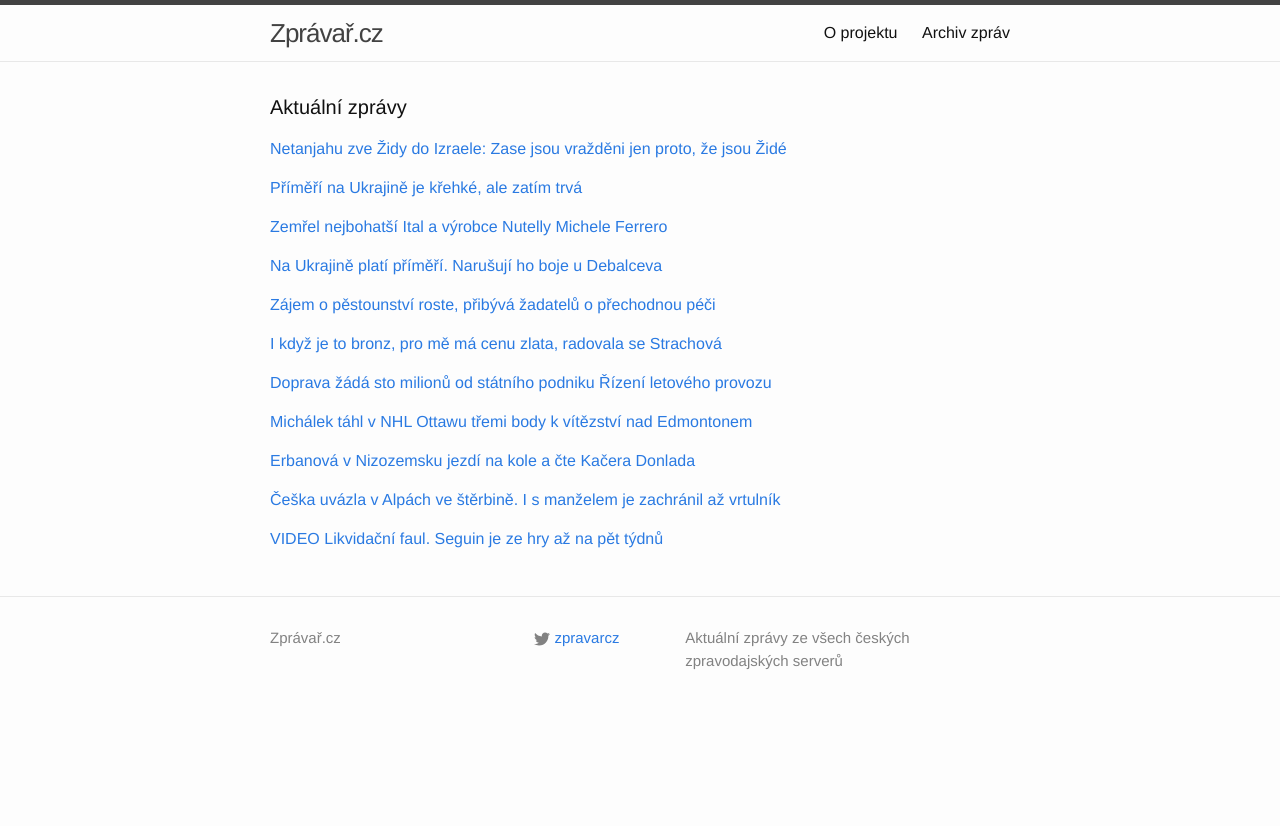
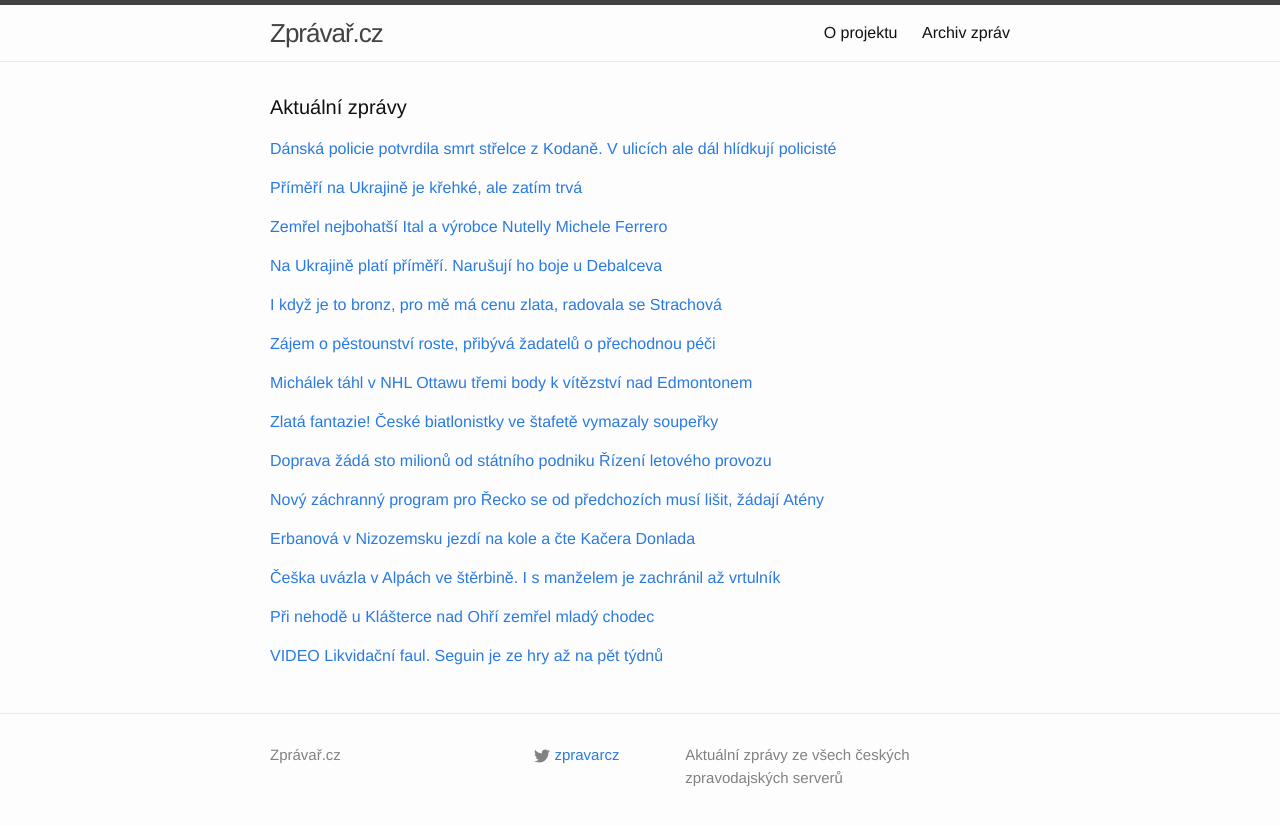
Before and after one commit to adliska/zpravar, a Jekyll site: the page built from index.html, in a window 1280 px wide. Shown: the top 826 px of the page. Built offline with Jekyll 4.4.1, drawn with Linux system fonts in a browser that asks for light colours.

Commit message:
zpravar news update

```diff
--- a/index.html
+++ b/index.html
@@ -5,9 +5,10 @@ layout: default
 <div class="home">
     <h1 class="page-heading">Aktuální zprávy</h1>
 
-<p><a href="javascript:;" onclick="toggle_visibility('zpravy0')">Netanjahu zve Židy do Izraele: Zase jsou vražděni jen proto, že jsou Židé</a></p>
+<p><a href="javascript:;" onclick="toggle_visibility('zpravy0')">Dánská policie potvrdila smrt střelce z Kodaně. V ulicích ale dál hlídkují policisté </a></p>
 <div id="zpravy0" style="display:none">
 <ul>
+<li><a href=http://www.rozhlas.cz/_zprava/danska-policie-potvrdila-smrt-strelce-z-kodane-v-ulicich-ale-dal-hlidkuji-policiste--1455768>Dánská policie potvrdila smrt střelce z Kodaně. V ulicích ale dál hlídkují policisté  - www.rozhlas.cz</a></li>
 <li><a href=http://www.ceskatelevize.cz/ct24/svet/301771-netanjahu-zve-zidy-do-izraele-zase-jsou-vrazdeni-jen-proto-ze-jsou-zide/>Netanjahu zve Židy do Izraele: Zase jsou vražděni jen proto, že jsou Židé - www.ceskatelevize.cz</a></li>
 <li><a href=http://www.lidovky.cz/netanjahu-vyzval-po-utocich-v-kodani-k-masivnimu-stehovani-zidu-do-izraele-1ux-/zpravy-svet.aspx?c=A150215_125528_ln_zahranici_mmu>Netanjahu vyzval po útocích v Kodani k masivnímu stěhování Židů do Izraele  - www.lidovky.cz</a></li>
 <li><a href=http://zpravy.e15.cz/zahranicni/udalosti/kodansky-utocnik-je-mrtev-netanjahu-zve-zidy-do-izraele-1163081>Kodaňský útočník je mrtev, Netanjahu zve Židy do Izraele - zpravy.e15.cz</a></li>
@@ -19,6 +20,7 @@ layout: default
 <li><a href=http://zpravy.e15.cz/zahranicni/udalosti/utocnik-zabil-v-kodani-dva-lidi-strilel-v-kavarne-a-u-synagogy-1163037>Útočník zabil v Kodani dva lidi, střílel v kavárně a u synagogy - zpravy.e15.cz</a></li>
 <li><a href=http://www.ceskenoviny.cz/zpravy/zpravy/dansti-policiste-dopadli-a-zabili-udajneho-kodanskeho-atentatnika/1181536>Dánští policisté dopadli a zabili údajného kodaňského atentátníka - www.ceskenoviny.cz</a></li>
 <li><a href=http://zpravy.e15.cz/zahranicni/udalosti/danske-policii-se-podarilo-dopadnout-a-zabit-utocnika-z-kodane-1163081>Dánské policii se podařilo dopadnout a zabít útočníka z Kodaně - zpravy.e15.cz</a></li>
+<li><a href=http://www.rozhlas.cz/_zprava/danska-policie-potvrdila-ze-zabila-utocnika-ktery-v-kodani-zastrelil-dva-lidi--1455768>Dánská policie potvrdila, že zabila útočníka, který v Kodani zastřelil dva lidi - www.rozhlas.cz</a></li>
 <li><a href=http://zahranicni.ihned.cz/evropa-slovensko/c1-63538570-dansti-policiste-zastrelili-muze-ktery-v-kodani-zabil-dva-civilisty>Dánští policisté zastřelili muže, který v Kodani zabil dva civilisty - zahranicni.ihned.cz</a></li>
 <li><a href=http://www.ceskatelevize.cz/ct24/svet/301761-dva-strelecke-utoky-v-kodani-staly-dva-zivoty-pri-tretim-padl-utocnik/>Dva střelecké útoky v Kodani stály dva životy, při třetím padl útočník - www.ceskatelevize.cz</a></li>
 <li><a href=http://zahranicni.ihned.cz/evropa-slovensko/c1-63538570-dva-ozbrojene-utoky-v-kodani-si-vyzadaly-tri-mrtve-a-pet-zranenych>Dva ozbrojené útoky v Kodani si vyžádaly tři mrtvé a pět zraněných - zahranicni.ihned.cz</a></li>
@@ -83,8 +85,17 @@ layout: default
 <li><a href=http://www.rozhlas.cz/_zprava/na-vychode-ukrajiny-vstoupilo-v-platnost-primeri-mezi-vladou-a-separatisty--1455750>Na východě Ukrajiny vstoupilo v platnost příměří mezi vládou a separatisty - www.rozhlas.cz</a></li>
 <li><a href=http://www.novinky.cz/zahranicni/evropa/361715-na-ukrajine-zacalo-platit-primeri-obe-strany-se-ale-obvinuji-z-jeho-porusovani.html>Na Ukrajině začalo platit příměří, obě strany se ale obviňují z jeho porušování - www.novinky.cz</a></li>
 </ul>
-</div><p><a href="javascript:;" onclick="toggle_visibility('zpravy4')">Zájem o pěstounství roste, přibývá žadatelů o přechodnou péči</a></p>
+</div><p><a href="javascript:;" onclick="toggle_visibility('zpravy4')">I když je to bronz, pro mě má cenu zlata, radovala se Strachová</a></p>
 <div id="zpravy4" style="display:none">
+<ul>
+<li><a href=http://www.tyden.cz/rubriky/sport/zimni-sporty/sjezdove-lyzovani/i-kdyz-je-to-bronz-pro-me-ma-cenu-zlata-radovala-se-strachova_333514.html>I když je to bronz, pro mě má cenu zlata, radovala se Strachová - www.tyden.cz</a></li>
+<li><a href=http://www.sportovninoviny.cz/zpravy/pro-strachovou-je-bronz-ze-slalomu-na-ms-jako-zlato-pomohl-k-ni-i-stin-pod-lopatou/1181555>Pro Strachovou je bronz ze slalomu na MS jako zlato, pomohl k ní i stín pod lopatou - www.sportovninoviny.cz</a></li>
+<li><a href=http://www.denik.cz/zimni_sporty/bronzova-zahrobska-je-to-jako-sen-ta-medaile-ma-pro-me-cenu-zlata-20150215.html>Bronzová Záhrobská: Je to jako sen. Ta medaile má pro mě cenu zlata - www.denik.cz</a></li>
+<li><a href=http://sport.aktualne.cz/strachova-ctyrnasobna-medailistka-z-ms-to-zni-nadherne/r~65df9c50b4e711e49e4b0025900fea04/>Strachová: Čtyřnásobná medailistka z MS? To zní nádherně - sport.aktualne.cz</a></li>
+<li><a href=http://www.sportovninoviny.cz/zpravy/pro-strachovou-je-bronz-ze-slalomu-na-ms-jako-zlato/1181555>Pro Strachovou je bronz ze slalomu na MS jako zlato - www.sportovninoviny.cz</a></li>
+</ul>
+</div><p><a href="javascript:;" onclick="toggle_visibility('zpravy5')">Zájem o pěstounství roste, přibývá žadatelů o přechodnou péči</a></p>
+<div id="zpravy5" style="display:none">
 <ul>
 <li><a href=http://www.ceskenoviny.cz/zpravy/zpravy/zajem-o-pestounstvi-roste-pribyva-zadatelu-o-prechodnou-peci/1181561>Zájem o pěstounství roste, přibývá žadatelů o přechodnou péči - www.ceskenoviny.cz</a></li>
 <li><a href=http://zpravy.idnes.cz/pestounu-v-cesku-pribyva-0ho-/domaci.aspx?c=A150215_102804_domaci_pku>Profesionálních pěstounů přibývá. Za rok se jejich počet ztrojnásobil - zpravy.idnes.cz</a></li>
@@ -92,48 +103,62 @@ layout: default
 <li><a href=http://zpravy.aktualne.cz/domaci/prechodnych-pestounu-pribyva-jejich-je-temer-trikrat-vyssi/r~6c6b5c44b4ec11e49bec0025900fea04/>Přechodných pěstounů přibývá. Je jich je téměř třikrát více - zpravy.aktualne.cz</a></li>
 <li><a href=http://www.ceskenoviny.cz/zpravy/zpravy/pribyva-profesionalnich-pestounu-pocet-se-za-rok-ztrojnasobil/1181561>Přibývá profesionálních pěstounů, počet se za rok ztrojnásobil - www.ceskenoviny.cz</a></li>
 </ul>
-</div><p><a href="javascript:;" onclick="toggle_visibility('zpravy5')">I když je to bronz, pro mě má cenu zlata, radovala se Strachová</a></p>
-<div id="zpravy5" style="display:none">
+</div><p><a href="javascript:;" onclick="toggle_visibility('zpravy6')">Michálek táhl v NHL Ottawu třemi body k vítězství nad Edmontonem</a></p>
+<div id="zpravy6" style="display:none">
 <ul>
-<li><a href=http://www.tyden.cz/rubriky/sport/zimni-sporty/sjezdove-lyzovani/i-kdyz-je-to-bronz-pro-me-ma-cenu-zlata-radovala-se-strachova_333514.html>I když je to bronz, pro mě má cenu zlata, radovala se Strachová - www.tyden.cz</a></li>
-<li><a href=http://www.sportovninoviny.cz/zpravy/pro-strachovou-je-bronz-ze-slalomu-na-ms-jako-zlato-pomohl-k-ni-i-stin-pod-lopatou/1181555>Pro Strachovou je bronz ze slalomu na MS jako zlato, pomohl k ní i stín pod lopatou - www.sportovninoviny.cz</a></li>
-<li><a href=http://www.denik.cz/zimni_sporty/bronzova-zahrobska-je-to-jako-sen-ta-medaile-ma-pro-me-cenu-zlata-20150215.html>Bronzová Záhrobská: Je to jako sen. Ta medaile má pro mě cenu zlata - www.denik.cz</a></li>
-<li><a href=http://sport.aktualne.cz/strachova-ctyrnasobna-medailistka-z-ms-to-zni-nadherne/r~65df9c50b4e711e49e4b0025900fea04/>Strachová: Čtyřnásobná medailistka z MS? To zní nádherně - sport.aktualne.cz</a></li>
-<li><a href=http://www.sportovninoviny.cz/zpravy/pro-strachovou-je-bronz-ze-slalomu-na-ms-jako-zlato/1181555>Pro Strachovou je bronz ze slalomu na MS jako zlato - www.sportovninoviny.cz</a></li>
+<li><a href=http://www.rozhlas.cz/_zprava/michalek-tahl-v-nhl-ottawu-tremi-body-k-vitezstvi-nad-edmontonem--1455771>Michálek táhl v NHL Ottawu třemi body k vítězství nad Edmontonem - www.rozhlas.cz</a></li>
+<li><a href=http://www.tyden.cz/rubriky/sport/hokej/nhl/michalek-hvezdou-zapasu-jagr-se-narozeninove-vyhry-nedockal_333512.html>Michálek hvězdou zápasu, Jágr se narozeninové výhry nedočkal - www.tyden.cz</a></li>
+<li><a href=http://hokej.idnes.cz/michalek-odehral-svuj-nejlepsi-zapas-sezony-fma-/nhl.aspx?c=A150214_230539_nhl_ald>Michálek odehrál svůj nejlepší zápas sezony, byl u tří gólů Otttawy - hokej.idnes.cz</a></li>
+<li><a href=http://www.sportovninoviny.cz/zpravy/hudler-s-michalkem-patrili-v-nhl-ke-hvezdam-zapasu/1181527>Hudler s Michálkem patřili v NHL ke hvězdám zápasů - www.sportovninoviny.cz</a></li>
 </ul>
-</div><p><a href="javascript:;" onclick="toggle_visibility('zpravy6')">Doprava žádá sto milionů od státního podniku Řízení letového provozu</a></p>
-<div id="zpravy6" style="display:none">
+</div><p><a href="javascript:;" onclick="toggle_visibility('zpravy7')">Zlatá fantazie! České biatlonistky ve štafetě vymazaly soupeřky</a></p>
+<div id="zpravy7" style="display:none">
+<ul>
+<li><a href=http://www.denik.cz/zimni_sporty/zlata-fantazie-ceske-biatlonistky-ve-stafete-vymazaly-souperky-20150215.html>Zlatá fantazie! České biatlonistky ve štafetě vymazaly soupeřky - www.denik.cz</a></li>
+<li><a href=http://sport.aktualne.cz/treti-triumf-v-sezone-cesky-opet-deklasovaly-zbytek-sveta/r~a42d5b66b50811e490f70025900fea04/>Třetí triumf v sezoně! Češky opět deklasovaly zbytek světa - sport.aktualne.cz</a></li>
+<li><a href=http://www.sportovninoviny.cz/zpravy/biatlonistky-vyhraly-stafetu-i-v-oslu-maji-treti-triumf-v-sezone/1181658>Biatlonistky vyhrály štafetu i v Oslu, mají třetí triumf v sezoně - www.sportovninoviny.cz</a></li>
+<li><a href=http://www.tyden.cz/rubriky/sport/zimni-sporty/skvela-jizda-cesky-si-suverenne-dojely-pro-treti-zlato_333526.html>Skvělá jízda! Češky si suverénně dojely pro třetí zlato - www.tyden.cz</a></li>
+</ul>
+</div><p><a href="javascript:;" onclick="toggle_visibility('zpravy8')">Doprava žádá sto milionů od státního podniku Řízení letového provozu</a></p>
+<div id="zpravy8" style="display:none">
 <ul>
 <li><a href=http://byznys.ihned.cz/c1-63540760-doprava-zada-sto-milionu-od-statniho-podniku-rizeni-letoveho-provozu>Doprava žádá sto milionů od státního podniku Řízení letového provozu - byznys.ihned.cz</a></li>
 <li><a href=http://domaci.ihned.cz/c1-63540760-doprava-zada-sto-milionu-od-statniho-podniku-rizeni-letoveho-provozu>Doprava žádá sto milionů od státního podniku Řízení letového provozu - domaci.ihned.cz</a></li>
 <li><a href=http://zpravy.e15.cz/byznys/doprava-a-logistika/tok-chce-ze-zisku-letovych-dispeceru-vytahnout-sto-milionu-1163107>Ťok chce ze zisku letových dispečerů vytáhnout sto milionů - zpravy.e15.cz</a></li>
 <li><a href=http://www.denik.cz/ekonomika/ministerstvo-pozaduje-sto-milionu-kc-z-rizeni-letoveho-provozu-20150215.html>Ministerstvo požaduje sto milionů z Řízení letového provozu - www.denik.cz</a></li>
 </ul>
-</div><p><a href="javascript:;" onclick="toggle_visibility('zpravy7')">Michálek táhl v NHL Ottawu třemi body k vítězství nad Edmontonem</a></p>
-<div id="zpravy7" style="display:none">
+</div><p><a href="javascript:;" onclick="toggle_visibility('zpravy9')">Nový záchranný program pro Řecko se od předchozích musí lišit, žádají Atény</a></p>
+<div id="zpravy9" style="display:none">
 <ul>
-<li><a href=http://www.rozhlas.cz/_zprava/michalek-tahl-v-nhl-ottawu-tremi-body-k-vitezstvi-nad-edmontonem--1455771>Michálek táhl v NHL Ottawu třemi body k vítězství nad Edmontonem - www.rozhlas.cz</a></li>
-<li><a href=http://www.tyden.cz/rubriky/sport/hokej/nhl/michalek-hvezdou-zapasu-jagr-se-narozeninove-vyhry-nedockal_333512.html>Michálek hvězdou zápasu, Jágr se narozeninové výhry nedočkal - www.tyden.cz</a></li>
-<li><a href=http://hokej.idnes.cz/michalek-odehral-svuj-nejlepsi-zapas-sezony-fma-/nhl.aspx?c=A150214_230539_nhl_ald>Michálek odehrál svůj nejlepší zápas sezony, byl u tří gólů Otttawy - hokej.idnes.cz</a></li>
-<li><a href=http://www.sportovninoviny.cz/zpravy/hudler-s-michalkem-patrili-v-nhl-ke-hvezdam-zapasu/1181527>Hudler s Michálkem patřili v NHL ke hvězdám zápasů - www.sportovninoviny.cz</a></li>
+<li><a href=http://byznys.ihned.cz/c1-63540960-novy-zachranny-program-pro-recko-se-od-predchozich-musi-lisit-zadaji-ateny>Nový záchranný program pro Řecko se od předchozích musí lišit, žádají Atény - byznys.ihned.cz</a></li>
+<li><a href=http://zpravy.e15.cz/zahranicni/ekonomika/recka-vlada-dal-odmita-zachranne-programy-sliby-volicum-pry-plati-1163134>Řecká vláda dál odmítá záchranné programy, sliby voličům prý platí - zpravy.e15.cz</a></li>
+<li><a href=http://zpravy.e15.cz/zahranicni/ekonomika/nic-se-nemeni-recka-vladni-garnitura-dal-odmita-zachranne-programy-1163134>Nic se nemění: řecká vládní garnitura dál odmítá záchranné programy - zpravy.e15.cz</a></li>
+<li><a href=http://byznys.ihned.cz/c1-63540960-novy-zachranny-program-pro-recko-se-od-predchozich-musi-lisit-zadaji-atheny>Nový záchranný program pro Řecko se od předchozích musí lišit, žádají Athény - byznys.ihned.cz</a></li>
 </ul>
-</div><p><a href="javascript:;" onclick="toggle_visibility('zpravy8')">Erbanová v Nizozemsku jezdí na kole a čte Kačera Donlada</a></p>
-<div id="zpravy8" style="display:none">
+</div><p><a href="javascript:;" onclick="toggle_visibility('zpravy10')">Erbanová v Nizozemsku jezdí na kole a čte Kačera Donlada</a></p>
+<div id="zpravy10" style="display:none">
 <ul>
 <li><a href=http://sport.aktualne.cz/erbanova-v-nizozemsku-jezdi-na-kole-a-cte-kacera-donlada/r~8f128568b4f311e4aff10025900fea04/>Erbanová v Nizozemsku jezdí na kole a čte Kačera Donlada - sport.aktualne.cz</a></li>
 <li><a href=http://www.tyden.cz/rubriky/sport/zimni-sporty/bronzova-erbanova-odchod-do-holandska-byl-spravny-krok_333515.html>Bronzová Erbanová: Odchod do Holandska byl správný krok - www.tyden.cz</a></li>
 <li><a href=http://www.denik.cz/zimni_sporty/erbanova-odchodu-z-ceska-nelituje-ma-z-ms-bronz-a-cte-kacera-donalda-20150215.html>Erbanová odchodu z Česka nelituje. Má z MS bronz a čte kačera Donalda - www.denik.cz</a></li>
 <li><a href=http://www.sportovninoviny.cz/zpravy/bronzova-erbanova-odchod-do-holandska-byl-spravny-krok/1181589>Bronzová Erbanová: Odchod do Holandska byl správný krok - www.sportovninoviny.cz</a></li>
 </ul>
-</div><p><a href="javascript:;" onclick="toggle_visibility('zpravy9')">Češka uvázla v Alpách ve štěrbině. I s manželem je zachránil až vrtulník</a></p>
-<div id="zpravy9" style="display:none">
+</div><p><a href="javascript:;" onclick="toggle_visibility('zpravy11')">Češka uvázla v Alpách ve štěrbině. I s manželem je zachránil až vrtulník</a></p>
+<div id="zpravy11" style="display:none">
 <ul>
 <li><a href=http://zpravy.idnes.cz/cesi-se-dostali-do-potizi-v-tyrolskych-alpach-fao-/zahranicni.aspx?c=A150215_121443_zahranicni_ert>Češka uvázla v Alpách ve štěrbině. I s manželem je zachránil až vrtulník - zpravy.idnes.cz</a></li>
 <li><a href=http://www.novinky.cz/zahranicni/evropa/361727-cesky-manzelsky-par-se-dostal-do-problemu-v-tyrolskych-alpach.html>Český manželský pár se dostal do problémů v tyrolských Alpách - www.novinky.cz</a></li>
 <li><a href=http://zpravy.aktualne.cz/domaci/ceska-turistka-uvizla-v-alpach-povedlo-se-ji-ale-vyprostit/r~85ec8698b50011e49fc3002590604f2e/>Česká turistka uvízla v Alpách, povedlo se ji ale vyprostit - zpravy.aktualne.cz</a></li>
 </ul>
-</div><p><a href="javascript:;" onclick="toggle_visibility('zpravy10')">VIDEO Likvidační faul. Seguin je ze hry až na pět týdnů</a></p>
-<div id="zpravy10" style="display:none">
+</div><p><a href="javascript:;" onclick="toggle_visibility('zpravy12')">Při nehodě u Klášterce nad Ohří zemřel mladý chodec</a></p>
+<div id="zpravy12" style="display:none">
+<ul>
+<li><a href=http://zpravy.aktualne.cz/regiony/ustecky/pri-nehode-na-chomutovsku-zemrel-dnes-rano-mlady-chodec/r~0b727ee6b50911e4b98c002590604f2e/>Při nehodě u Klášterce nad Ohří zemřel mladý chodec - zpravy.aktualne.cz</a></li>
+<li><a href=http://zpravy.aktualne.cz/regiony/pri-nehode-na-chomutovsku-zemrel-dnes-rano-mlady-chodec/r~0b727ee6b50911e4b98c002590604f2e/>Při nehodě na Chomutovsku dnes zemřel mladý chodec - zpravy.aktualne.cz</a></li>
+<li><a href=http://www.novinky.cz/krimi/361728-pri-nehode-na-chomutovsku-zahynul-mlady-chodec.html>Při nehodě na Chomutovsku zahynul mladý chodec - www.novinky.cz</a></li>
+</ul>
+</div><p><a href="javascript:;" onclick="toggle_visibility('zpravy13')">VIDEO Likvidační faul. Seguin je ze hry až na pět týdnů</a></p>
+<div id="zpravy13" style="display:none">
 <ul>
 <li><a href=http://sport.aktualne.cz/video-seguin-ma-po-likvidacnim-zakroku-po-sezone/r~3c0fe1f6b50411e486b9002590604f2e/>VIDEO Likvidační faul. Seguin je ze hry až na pět týdnů - sport.aktualne.cz</a></li>
 <li><a href=http://hokej.idnes.cz/tyler-seguin-hokej-nhl-zraneni-dz5-/nhl.aspx?c=A150215_121645_nhl_ten>Voráček setřásl rivala. Seguinovu životní sezonu přeruší zraněné koleno - hokej.idnes.cz</a></li>
```
